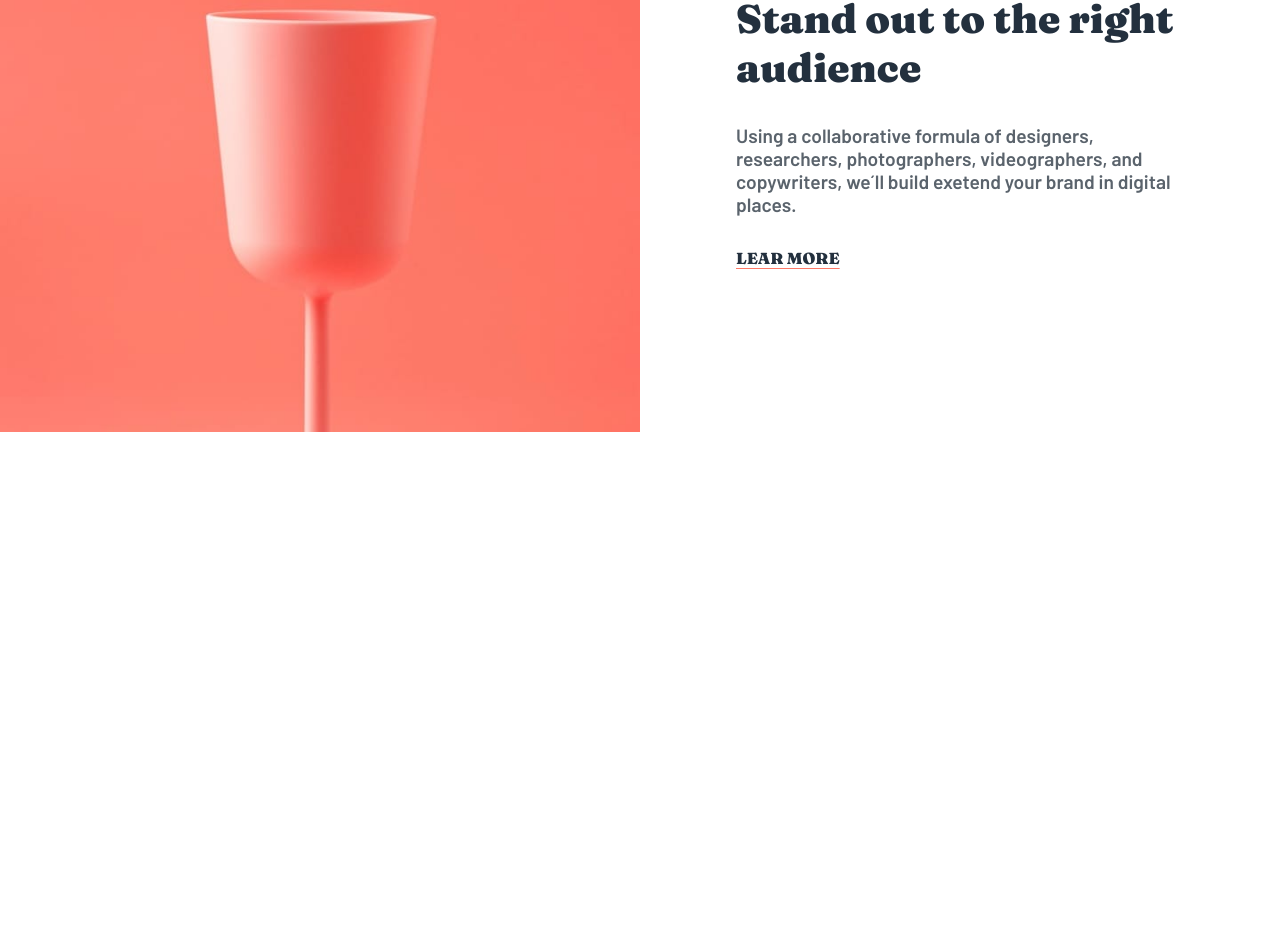
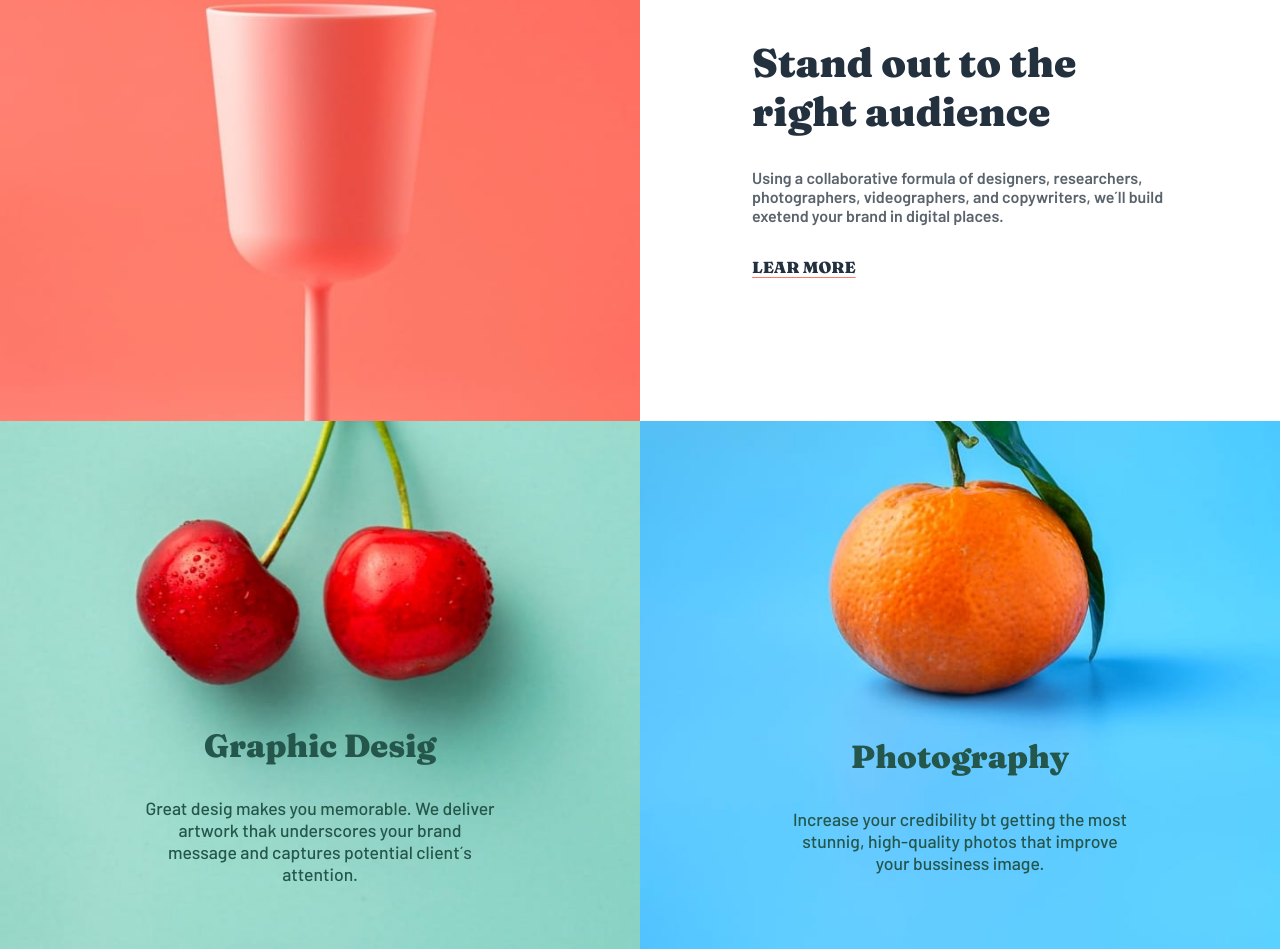
Before and after one commit to YesidLM12/Agency-Landig-Page, a React (Vite) app: page / in a window 1280 px wide. Shown: the part 1387-2336 px from the top of the page. Before the commit the page ends 1819 px from the top, so only its background shows below. Built offline with nearby package versions, Linux system fonts and the light colour scheme; a web font is replaced by a local one.

Commit message:
Se terminó gran todo el diseño de las tarjetas. Faltaria la sección de testimonios, el carrusel y el footer. Y todo el diseño mobile

```diff
--- a/src/App.jsx
+++ b/src/App.jsx
@@ -1,12 +1,10 @@
 import { useState } from "react";
 import styles from "../src/styles/App.module.css";
-import Header from "./Components/Header";
 import Desktop from "./Layouts/Desktop";
 
 function App() {
   return (
     <div className={styles.container}>
-      <Header />
       <Desktop />
     </div>
   );
--- /dev/null
+++ b/src/Components/Cart.jsx
@@ -0,0 +1,10 @@
+import styles from "../styles/Cart.module.css";
+
+export default function Cart({title, description,background}){
+    return(
+        <div className={styles.containerCart} style={{ backgroundImage:`url(${background})`}}>
+            <h1 className={styles.title}>{title}</h1>
+            <p className={styles.description}>{description}</p>
+        </div>
+    );
+}
--- a/src/Layouts/Desktop.jsx
+++ b/src/Layouts/Desktop.jsx
@@ -1,9 +1,15 @@
 import styles from "../styles/Desktop.module.css";
 import eggs from "../assets/images/desktop/image-transform.jpg";
 import cup from "../assets/images/desktop/image-stand-out.jpg";
+import graphic from "../assets/images/desktop/image-graphic-design.jpg";
+import photography from "../assets/images/desktop/image-photography.jpg";
+import Cart from "../Components/Cart";
+import Header from "../Components/Header";
 
 export default function Desktop() {
   return (
+    <>
+      <Header />
       <section className={styles.containerCart}>
         <div className={styles.Cart}>
           <div className={styles.content}>
@@ -11,8 +17,8 @@ export default function Desktop() {
               <h2 className={styles.title}>Transform your brand</h2>
               <p className={styles.description}>
                 We are a full-service creative agency specializing in helping
-              brandds grow fast. Engage your clients through compelling visuals
-              that do most of the marketing for you.
+                brandds grow fast. Engage your clients through compelling
+                visuals that do most of the marketing for you.
               </p>
               <a href="">LEAR MORE</a>
             </div>
@@ -23,17 +29,39 @@ export default function Desktop() {
         <div className={styles.Cart}>
           <div className={styles.content}>
             <img src={cup} alt="eggs" />
+
             <div className={styles.text}>
               <h2 className={styles.title}>Stand out to the right audience</h2>
               <p className={styles.description}>
                 Using a collaborative formula of designers, researchers,
-              photographers, videographers, and copywriters, we´ll build exetend
-              your brand in digital places.
+                photographers, videographers, and copywriters, we´ll build
+                exetend your brand in digital places.
               </p>
-            <a className={styles.aStandOut} href="">LEAR MORE</a>
+              <a className={styles.aStandOut} href="">
+                LEAR MORE
+              </a>
             </div>
           </div>
         </div>
+
+        <div className={styles.components}>
+          <Cart
+            title={"Graphic Desig"}
+            description={
+              "Great desig makes you memorable. We deliver artwork thak underscores your brand message and captures potential client´s attention."
+            }
+            background={graphic}
+          />
+
+          <Cart
+            title={"Photography"}
+            description={
+              "Increase your credibility bt getting the most stunnig, high-quality photos that improve your bussiness image."
+            }
+            background={photography}
+          />
+        </div>
       </section>
+    </>
   );
 }
--- /dev/null
+++ b/src/styles/Cart.module.css
@@ -0,0 +1,49 @@
+:root {
+  /* --PRIMARY*/
+  --Red-400: hsl(7, 99%, 70%);
+  --Yellow-500: hsl(51, 100%, 49%);
+  --Green-800-graphic-design-text: hsl(167, 40%, 24%);
+  --Blue-800-photography-text: hsl(198, 62%, 26%);
+  --Green-500-footer: hsl(167, 34%, 41%);
+
+  /* --NEUTRAL */
+  --Grey-950: hsl(212, 27%, 19%);
+  --Grey-600: hsl(213, 9%, 39%);
+  --Grey-550: hsl(232, 10%, 55%);
+  --Grey-400: hsl(210, 4%, 67%);
+  --White: hsl(0, 100%, 100%);
+
+  /* --Fonts*/
+  --Barlow: "Barlow";
+  --Fraunces: "Fraunces";
+}
+
+.containerCart{
+    display: flex;
+    flex-direction: column;
+    justify-content: center;
+    align-items: center;
+    background-position: center;
+    background-repeat: no-repeat;
+    background-size: cover;
+    width: 50%;
+    height: 33rem;
+    gap: 2rem;
+}
+
+.title{
+    color: var(--Green-800-graphic-design-text);
+    font-size: 2rem;
+    font-weight: 900;
+    font-family: var(--Fraunces);
+    margin-top: 15rem;
+}
+
+.description{
+    color: var(--Green-800-graphic-design-text);
+    font-size: 1.1rem;
+    font-family: var(--Barlow);
+    font-weight: 500;
+    text-align: center;
+    padding: 0 9rem;
+}
--- a/src/styles/Desktop.module.css
+++ b/src/styles/Desktop.module.css
@@ -18,20 +18,25 @@
   --Fraunces: "Fraunces";
 }
 
+.Cart{
+    height: 33rem;
+}
+
 .content{
     display: flex;
 }
 
 .Cart img{
     width: 50%;
-    height: 50%
+    height: 33rem;
 }
 
 .text{
     display: flex;
     flex-direction: column;
+    justify-content: center;
+    align-items: flex-start;
     width: 50%;
-    padding: 6rem;
     gap: 2rem;
 }
 
@@ -40,13 +45,15 @@
     font-family: var(--Fraunces);
     font-weight: 900;
     font-size: 2.5rem;
+    padding:0 7rem;
 }
 
 .description{
     color: var(--Grey-600);
-    font-size: 1.2rem;
+    font-size: 1rem;
     font-family: var(--Barlow);
     font-weight: 600;
+    padding:0  7rem;
 }
 
 .content a{
@@ -55,6 +62,7 @@
     font-weight: 900;
     text-decoration-color:var(--Yellow-500) ;
     text-underline-offset:4px;
+    padding:0  7rem;
 }
 
 .content .aStandOut{
@@ -64,3 +72,7 @@
     text-decoration-color:var(--Red-400) ;
     text-underline-offset:4px;
 }
+
+.components{
+    display: flex;
+}
--- a/src/styles/Header.module.css
+++ b/src/styles/Header.module.css
@@ -32,7 +32,7 @@
   flex-direction: column;
   align-items: center;
   justify-content: center;
-  gap: 6rem;
+  gap: 8.5rem;
 }
 
 .title{
```
Lines whose indentation alone changed are shown as unchanged.
